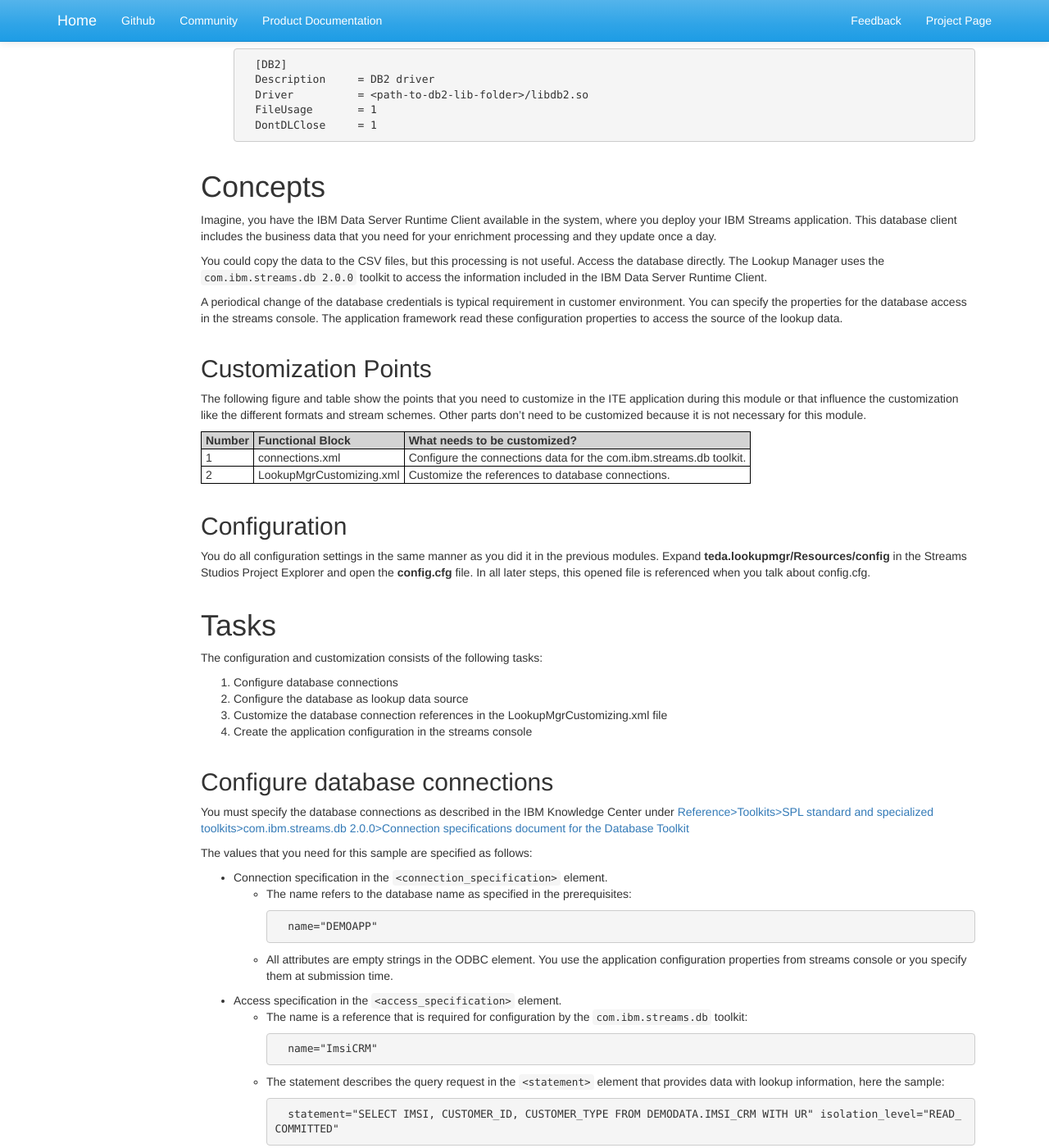
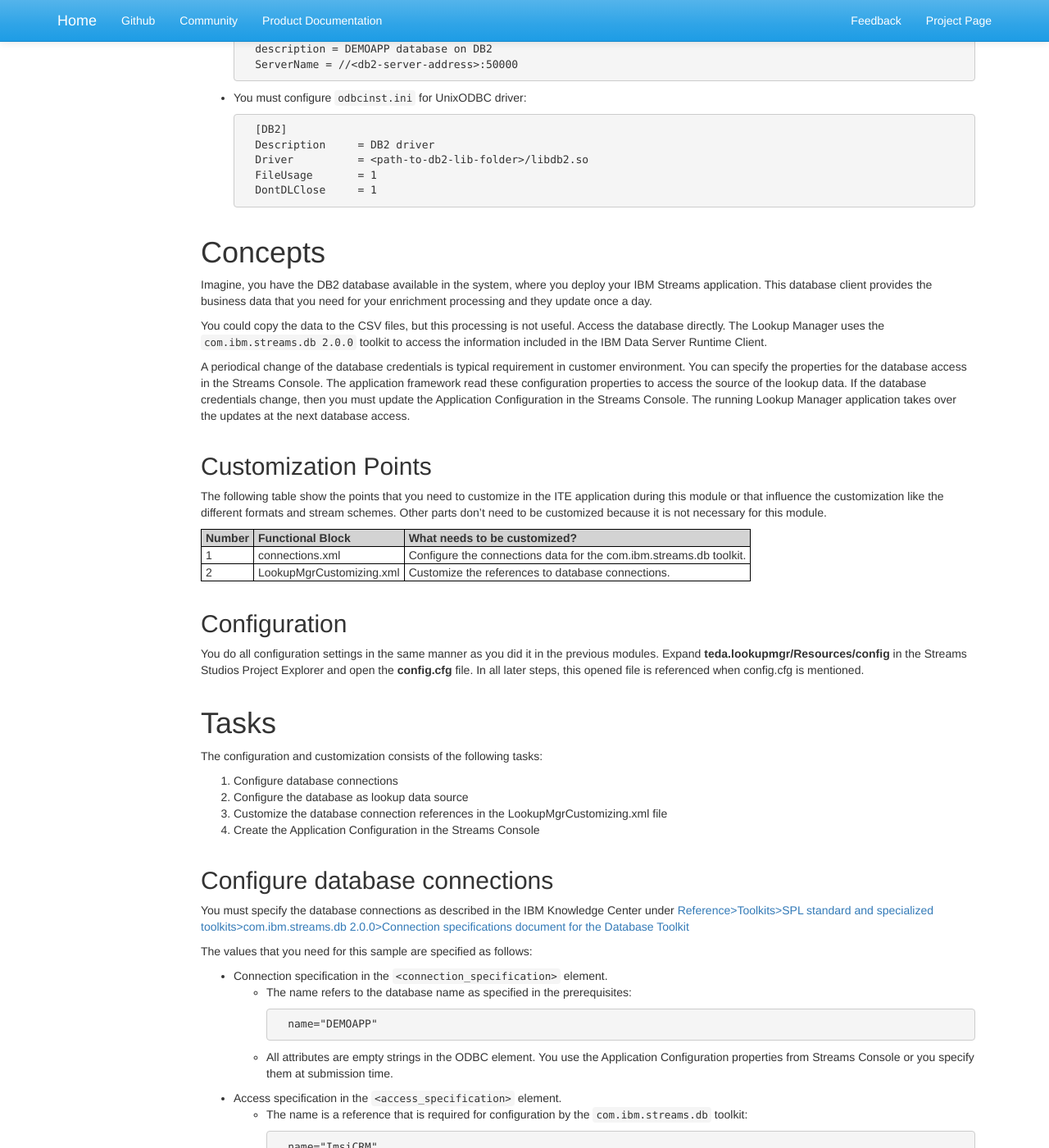
Before and after one commit to IBMStreams/streamsx.tutorial.teda, a Jekyll site: the page built from docs/2.0.0/Module-11/index.markdown, in a window 1280 px wide and 1400 px high, scrolled down 1493 px. Shown: the whole window at 82% size. Built offline with Jekyll 4.4.1, drawn with Linux system fonts in a browser that asks for light colours; nearby versions of some CDN libraries; library files that are not in the unit come from our copies; some of the changed text lies outside the part shown.

Commit message:
Update index.markdown
Update of review results

```diff
--- a/docs/2.0.0/Module-11/index.markdown
+++ b/docs/2.0.0/Module-11/index.markdown
@@ -1,7 +1,7 @@
 ---
 layout: docs
-title:  Module 11 - Lookup Manager with database source and application configuration
-description:  Configure Lookup Manager for database source by using the application configuration
+title:  Module 11 - Lookup Manager with database source and Application Configuration
+description:  Configure Lookup Manager for database source by using the Application Configuration
 weight:  21
 ---
 <!--(
@@ -11,12 +11,12 @@
 
 In this optional module, you reconfigure the Lookup Manager application that you created in the [module 7](http://ibmstreams.github.io/streamsx.tutorial.teda/docs/2.0.0/Module-7/). You use the Application Configuration feature to specify database credentials in the streams application.
 
-At the end of this module, your application reads the database credentials form streams platform and uses the database as source of the lookup information.
+At the end of this module, your application reads the database credentials form the streams platform and uses the database as source of the lookup information.
 
 After completing this module, you should be able to:
 
 * Configure the Lookup Manager application for database sources
-* Configure Application configuration with streams console
+* Configure Application Configuration with Streams Console
 
 # Prerequisites
 The database configuration requires extra preparation in your environment. The general database configuration is described in the IBM Knowledge Center under:
@@ -32,6 +32,10 @@
 
 * You must create the required database, here: **DEMOAPP**
 
+  SQL command example:
+
+        CREATE DATABASE DEMOAPP
+
 * You must create the required **DEMODATA.IMSI_CRM** database table with following columns:
     * `IMSI` defined as `VARCHAR (21)`
     * `CUSTOMER_ID` defined as `BIGINT`
@@ -76,15 +80,15 @@
 
 # Concepts
 
-Imagine, you have the IBM Data Server Runtime Client available in the system, where you deploy your IBM Streams application. This database client includes the business data that you need for your enrichment processing and they update once a day.
+Imagine, you have the DB2 database available in the system, where you deploy your IBM Streams application. This database client provides the business data that you need for your enrichment processing and they update once a day.
 
 You could copy the data to the CSV files, but this processing is not useful. Access the database directly. The Lookup Manager uses the `com.ibm.streams.db 2.0.0` toolkit to access the information included in the IBM Data Server Runtime Client.
 
-A periodical change of the database credentials is typical requirement in customer environment. You can specify the properties for the database access in the streams console. The application framework read these configuration properties to access the source of the lookup data.
+A periodical change of the database credentials is typical requirement in customer environment. You can specify the properties for the database access in the Streams Console. The application framework read these configuration properties to access the source of the lookup data. If the database credentials change, then you must update the Application Configuration in the Streams Console. The running Lookup Manager application takes over the updates at the next database access.
 
 ## Customization Points
 
-The following figure and table show the points that you need to customize in the ITE application during this module or that influence the customization like the different formats and stream schemes. Other parts don't need to be customized because it is not necessary for this module.
+The following table show the points that you need to customize in the ITE application during this module or that influence the customization like the different formats and stream schemes. Other parts don't need to be customized because it is not necessary for this module.
 
 |    Number    |    Functional Block                     |    What needs to be customized?                                                                                                                |
 |--------------|-----------------------------------------|------------------------------------------------------------------------------------------------------------------------------------------------|
@@ -93,7 +97,7 @@
 
 ## Configuration
 
-You do all configuration settings in the same manner as you did it in the previous modules. Expand **teda.lookupmgr/Resources/config** in the Streams Studios Project Explorer and open the **config.cfg** file. In all later steps, this opened file is referenced when you talk about config.cfg.
+You do all configuration settings in the same manner as you did it in the previous modules. Expand **teda.lookupmgr/Resources/config** in the Streams Studios Project Explorer and open the **config.cfg** file. In all later steps, this opened file is referenced when config.cfg is mentioned.
 
 # Tasks
 
@@ -102,7 +106,7 @@
 1. Configure database connections
 2. Configure the database as lookup data source
 3. Customize the database connection references in the LookupMgrCustomizing.xml file
-4. Create the application configuration in the streams console
+4. Create the Application Configuration in the Streams Console
 
 ## Configure database connections
 
@@ -115,7 +119,7 @@
 
           name="DEMOAPP"
 
-  * All attributes are empty strings in the ODBC element. You use the application configuration properties from streams console or you specify them at submission time.
+  * All attributes are empty strings in the ODBC element. You use the Application Configuration properties from Streams Console or you specify them at submission time.
 * Access specification in the `<access_specification>` element.
   * The name is a reference that is required for configuration by the `com.ibm.streams.db` toolkit:
 
@@ -173,18 +177,19 @@
 
 ## Configure the database as lookup data source
 
-You specify the database as the source for the lookup repository in the `config.cfg` file of the teda.lookupmgr project. The database name, the user name, and the user password are submission time parameters, so you don't need to configure them from beginning. You use here the specification of the application configuration that you create in the streams console. The database vendor is `DB2` per default.
+You specify the database as the source for the lookup repository in the `config.cfg` file of the teda.lookupmgr project. The database name, the user name, and the user password are submission time parameters. If you specify the values at the submission of the Lookup Manager application, then you define the default values. The running application uses the specification of the Application Configuration that you create in the Streams Console to update credentials. The database vendor is `DB2` per default.
 
-You must refer to the name of the application configuration that you create in streams console. It is a configuration parameter of the teda.lookupmgr project that you specify in the `config.cfg` file.
+You must refer to the name of the Application Configuration that you create in Streams Console. It is a configuration parameter of the teda.lookupmgr project that you specify in the `config.cfg` file.
 
-You can use the CSV file as lookup sources in parallel to database. This configuration is an option. The sample shows how to turn off the CSV file sources.
+You can use the CSV file as well as the database as lookup sources. This configuration is an option. If you specify both sources, then you must decide during creation of the command file, which source you are going to use.
+The sample shows how to turn off the CSV file sources.
 
 * Specify the database source. The connection name refers to the connection specified in [connections.xml](connections.xml).
 
         lm.db=off
         lm.db.connectionName=DEMOAPP
 
-* Specify the name application configuration to `MyApplConfig`.
+* Specify the name Application Configuration to `MyApplConfig`.
 
         lm.applicationConfiguration=MyApplConfig
 
@@ -235,11 +240,11 @@
 To build the Lookup Manager application project, right-click the **teda.lookupmgr** project and select **Build Project** from the menu.
 You don't need to build the **demoapp** project.
 
-## Create the application configuration in the streams console
+## Create the Application Configuration in the Streams Console
 
-The general description, how to create application configuration, you find in the IBM Knowledge Center under [Reference>Toolkits>SPL standard and specialized toolkits>com.ibm.streams.teda 2.0.0>Developing applications > Configuring Solutions > Configuring Lookup Manager Applications > Working with enrichment data from databases > Configure your Lookup Manager to use data from database > Configure your Lookup Manager with Application Configuration](http://www.ibm.com/support/knowledgecenter/SSCRJU_4.2.0/com.ibm.streams.toolkits.doc/spldoc/dita/tk$com.ibm.streams.teda/tk$com.ibm.streams.teda$101.html).
+The general description, how to create Application Configuration, you find in the IBM Knowledge Center under [Reference>Toolkits>SPL standard and specialized toolkits>com.ibm.streams.teda 2.0.0>Developing applications > Configuring Solutions > Configuring Lookup Manager Applications > Working with enrichment data from databases > Configure your Lookup Manager to use data from database > Configure your Lookup Manager with Application Configuration](http://www.ibm.com/support/knowledgecenter/SSCRJU_4.2.0/com.ibm.streams.toolkits.doc/spldoc/dita/tk$com.ibm.streams.teda/tk$com.ibm.streams.teda$101.html).
 
-Open the streams console and select menu and then **Manage Application Configurations**.
+Open the Streams Console and select menu and then **Manage Application Configurations**.
 
 <img src="/streamsx.tutorial.teda/images/2.0.0/module-11/Console- Open Manage ApplConf.jpg" alt="Manage Application Configurations"/>
 
@@ -247,7 +252,7 @@
 
 <img src="/streamsx.tutorial.teda/images/2.0.0/module-11/Console - Add ApplConfig.jpg" alt="Add Configuration"/>
 
-Complete the **Name** of the application configuration with **MyApplConfig** and the **Description** in the dialog window. Specify the **lm.db.name** property value to **DEMOAPP** and add to property table - **Add to table**.
+Complete the **Name** of the Application Configuration with **MyApplConfig** and the **Description** in the dialog window. Specify the **lm.db.name** property value to **DEMOAPP** and add to property table - **Add to table**.
 
 <img src="/streamsx.tutorial.teda/images/2.0.0/module-11/Console - Add fill in ApplConfig.jpg" alt="New application configuration"/>
 
@@ -259,7 +264,7 @@
 
 <img src="/streamsx.tutorial.teda/images/2.0.0/module-11/Console - Finish ApplConfig.jpg" alt="Finish application configuration"/>
 
-Confirm the creation of application configuration with **Yes**.
+Confirm the creation of Application Configuration with **Yes**.
 
 <img src="/streamsx.tutorial.teda/images/2.0.0/module-11/Console - Confirm Creation ApplConfig.jpg" alt="Confirm creation"/>
 
```
Also changed, not shown: other parts of docs/2.0.0/Module-11/index.markdown (+2 -2 lines).
